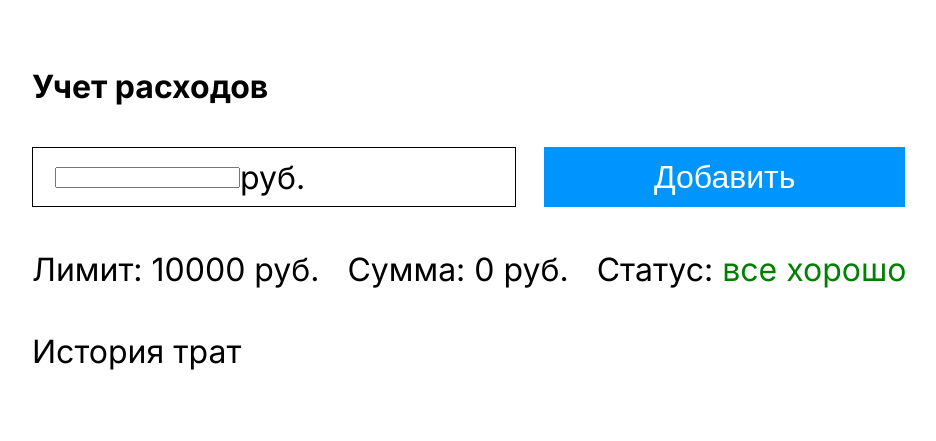
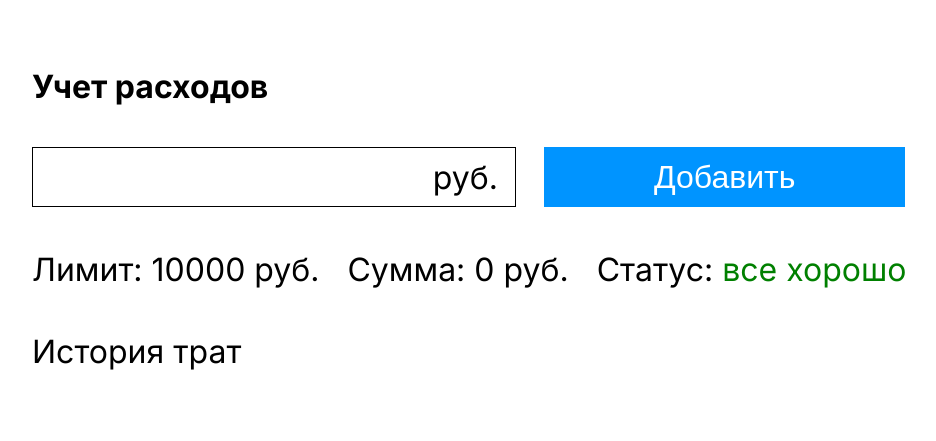
Before and after one commit to guridovme/expenses-app, a plain HTML site: page index.html in a window 1280 px wide. Shown: the whole page, without its empty margins (167-1103 px from the left). Drawn offline with Linux system fonts and the light colour scheme.

Commit message:
.moneyInput__input

```diff
--- a/index.css
+++ b/index.css
@@ -29,6 +29,12 @@ h1 {
     padding: 10px 17px 9px 22px;
     border: 1px solid #000000;
 }
+.moneyInput__input {
+    width: 100%;
+    border: none;
+    font-size: inherit;
+}
+
 .rub::after{
     content: " руб.";
 }
--- a/index.html
+++ b/index.html
@@ -17,7 +17,7 @@
     <div class="expenses">
         <div class="expensesInput">
             <div class="moneyInput rub">
-                <input type="number" class="js-input input">
+                <input type="number" class="js-input input moneyInput__input">
             </div>
         </div>
 
```
